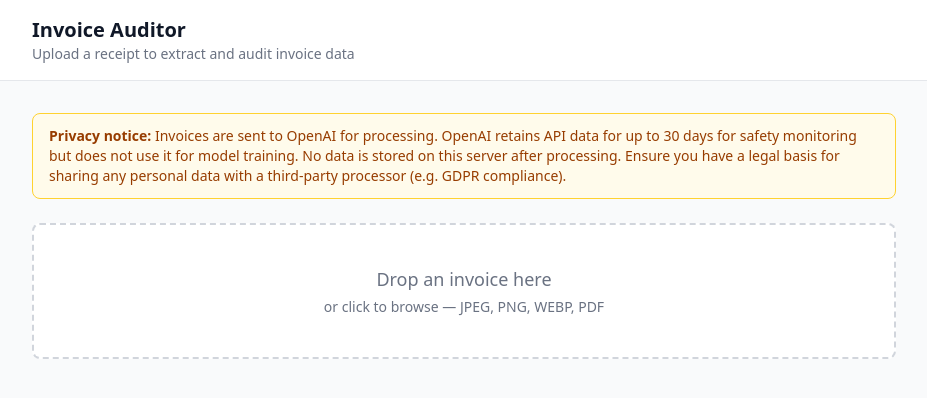
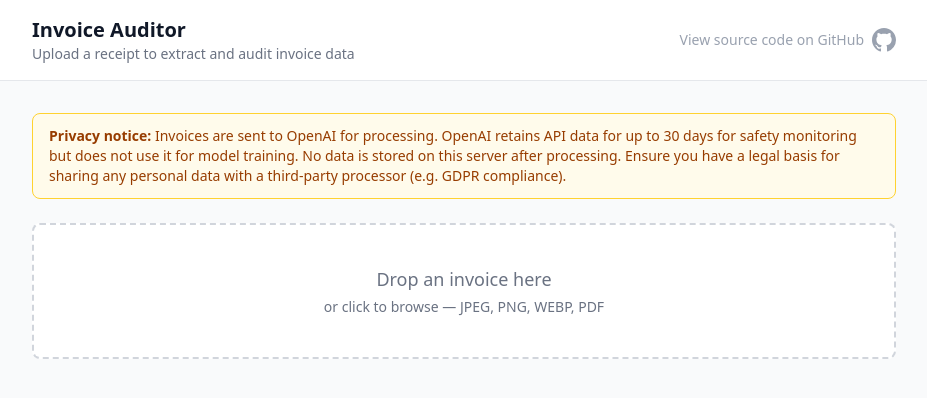
Before and after one commit to wylich/invoice-auditor, a React (Vite) app in the folder frontend/: page / in a window 1280 px wide. Shown: the top 398 px of the page, without its empty margins (176-1103 px from the left). Built offline with nearby package versions, Linux system fonts and the light colour scheme; no server answers.

Commit message:
Frontend adjustments + Github link.

```diff
--- a/frontend/src/components/Header.tsx
+++ b/frontend/src/components/Header.tsx
@@ -1,7 +1,8 @@
 export default function Header() {
   return (
     <header className="border-b border-gray-200 bg-white">
-      <div className="mx-auto max-w-4xl px-4 py-4">
+      <div className="mx-auto flex max-w-4xl items-center justify-between px-4 py-4">
+        <div>
           <h1 className="text-xl font-semibold text-gray-900">
             Invoice Auditor
           </h1>
@@ -9,6 +10,19 @@
             Upload a receipt to extract and audit invoice data
           </p>
         </div>
+        <a
+          href="https://github.com/wylich/invoice-auditor"
+          target="_blank"
+          rel="noopener noreferrer"
+          className="flex items-center text-gray-400 hover:text-gray-600 transition-colors"
+          aria-label="View source on GitHub"
+        >
+          <span className="mr-2 text-sm">View source code on GitHub</span>
+          <svg xmlns="http://www.w3.org/2000/svg" width="24" height="24" viewBox="0 0 24 24" fill="currentColor">
+            <path d="M12 0C5.37 0 0 5.37 0 12c0 5.31 3.435 9.795 8.205 11.385.6.105.825-.255.825-.57 0-.285-.015-1.23-.015-2.235-3.015.555-3.795-.735-4.035-1.41-.135-.345-.72-1.41-1.23-1.695-.42-.225-1.02-.78-.015-.795.945-.015 1.62.87 1.845 1.23 1.08 1.815 2.805 1.305 3.495.99.105-.78.42-1.305.765-1.605-2.67-.3-5.46-1.335-5.46-5.925 0-1.305.465-2.385 1.23-3.225-.12-.3-.54-1.53.12-3.18 0 0 1.005-.315 3.3 1.23.96-.27 1.98-.405 3-.405s2.04.135 3 .405c2.295-1.56 3.3-1.23 3.3-1.23.66 1.65.24 2.88.12 3.18.765.84 1.23 1.905 1.23 3.225 0 4.605-2.805 5.625-5.475 5.925.435.375.81 1.095.81 2.22 0 1.605-.015 2.895-.015 3.3 0 .315.225.69.825.57A12.02 12.02 0 0 0 24 12c0-6.63-5.37-12-12-12z" />
+          </svg>
+        </a>
+      </div>
     </header>
   );
 }
```
Also changed, not shown: frontend/index.html (+1 -0 lines). Lines whose indentation alone changed are shown as unchanged.
